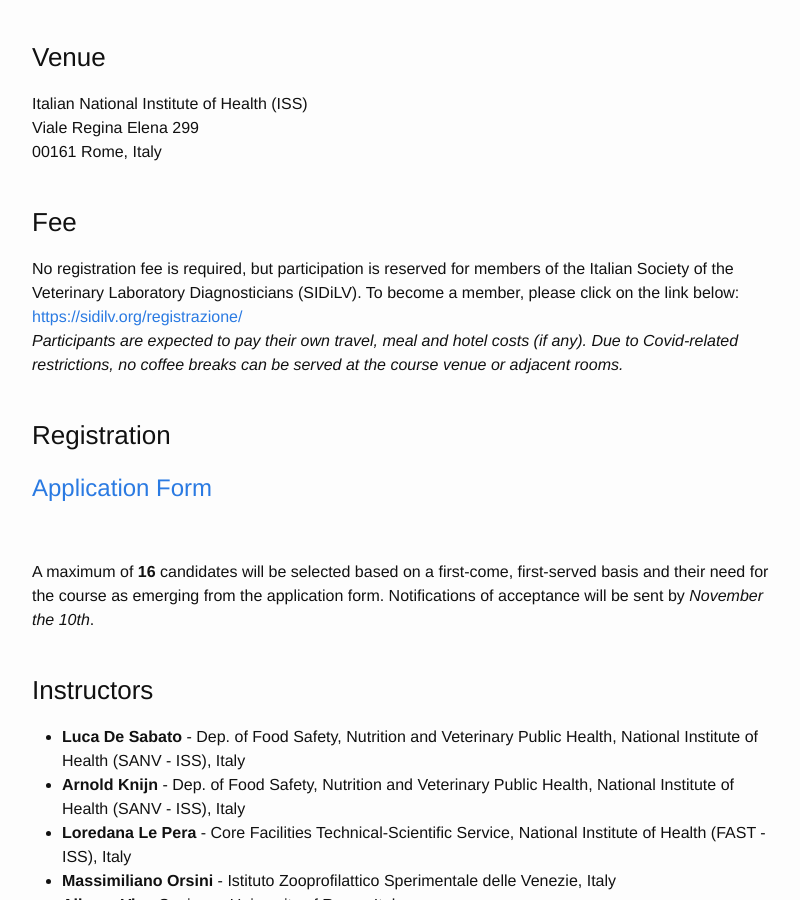
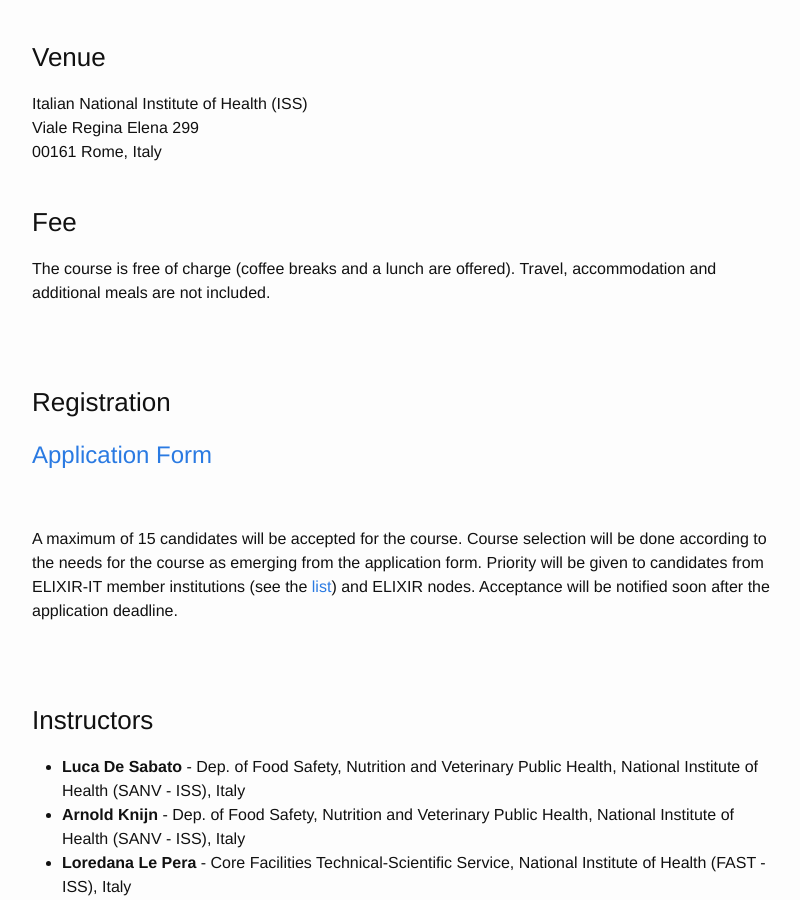
Before and after one commit to ELIXIR-IIB-training/website, a Jekyll site: the page built from _posts/2023-04-26-Computational_Methods_for_Epitrascriptomics_Bari.md, in a window 1280 px wide and 900 px high, scrolled down 857 px. Shown: the whole window, without its empty margins (238-1038 px from the left). Built offline with Jekyll 4.4.1, drawn with Linux system fonts in a browser that asks for light colours.

Commit message:
Update 2023-04-26-Computational_Methods_for_Epitrascriptomics_Bari.md

```diff
--- a/_posts/2023-04-26-Computational_Methods_for_Epitrascriptomics_Bari.md
+++ b/_posts/2023-04-26-Computational_Methods_for_Epitrascriptomics_Bari.md
@@ -7,25 +7,17 @@ venue: Bari, Italy
 description: This course will provide a foundation on the experimental planning, analytical strategies and computational approaches for applying Nanopore direct RNA Sequencing to profile RNA modifications. Through a combination of theoretical lectures and practical exercises, participants will learn the fundamental concepts and bioinformatics skills that will allow them to start using Nanopore sequencing data for epitranscriptome analysis.
 
 ---
+
+
 <table border="0">
 <tr>
 	<td>
 	<img src="../../../img/Logo_Computational_Methods_Bari.png" height="380" width="800">
 	</td>
 </tr>
-<!-- <tr>
-	<td>
-	<a href="https://sidilv.org/"><img height="140" src="../../../img/Logo_SIDILV.png"></a>
-	</td>
-</tr>
-	<tr height="20"></tr>
-<tr>
-	<td>
-	<a href="https://elixir-iib-training.github.io/website/"><img height="100" weight="150" src="../../../img/logo_iib.png"></a>
-	</td>
-</tr>
--->
 </table>
+
+
 <br>
 <br>
 
@@ -43,18 +35,20 @@ Viale Regina Elena 299<br>
 <br>
 
 ### Fee
-No registration fee is required, but participation is reserved for members of the Italian Society of the Veterinary Laboratory Diagnosticians (SIDiLV). To become a member, please click on the link below:<br>
-[https://sidilv.org/registrazione/](https://sidilv.org/registrazione/)<br>
-*Participants are expected to pay their own travel, meal and hotel costs (if any). Due to Covid-related restrictions, no coffee breaks can be served at the course venue or adjacent rooms.*
+The course is free of charge (coffee breaks and a lunch are offered).
+Travel, accommodation and additional meals are not included.
+
 <br>
 <br>
 
 ### Registration
 
-# [Application Form](https://forms.gle/49WjKDFmLBJAbXW56)
+# [Application Form](https://forms.gle/N7KAFQCTuqcwRLCW7)
 <br>
 
-A maximum of **16** candidates will be selected based on a first-come, first-served basis and their need for the course as emerging from the application form. Notifications of acceptance will be sent by *November the 10th*.
+A maximum of 15 candidates will be accepted for the course. Course selection will be done according to the needs for the course as emerging from the application form. Priority will be given to candidates from ELIXIR-IT member institutions (see the [list](https://elixir-italy.org/about/)) and ELIXIR nodes.
+Acceptance will be notified soon after the application deadline.
+
 <br>
 <br>
 
```
